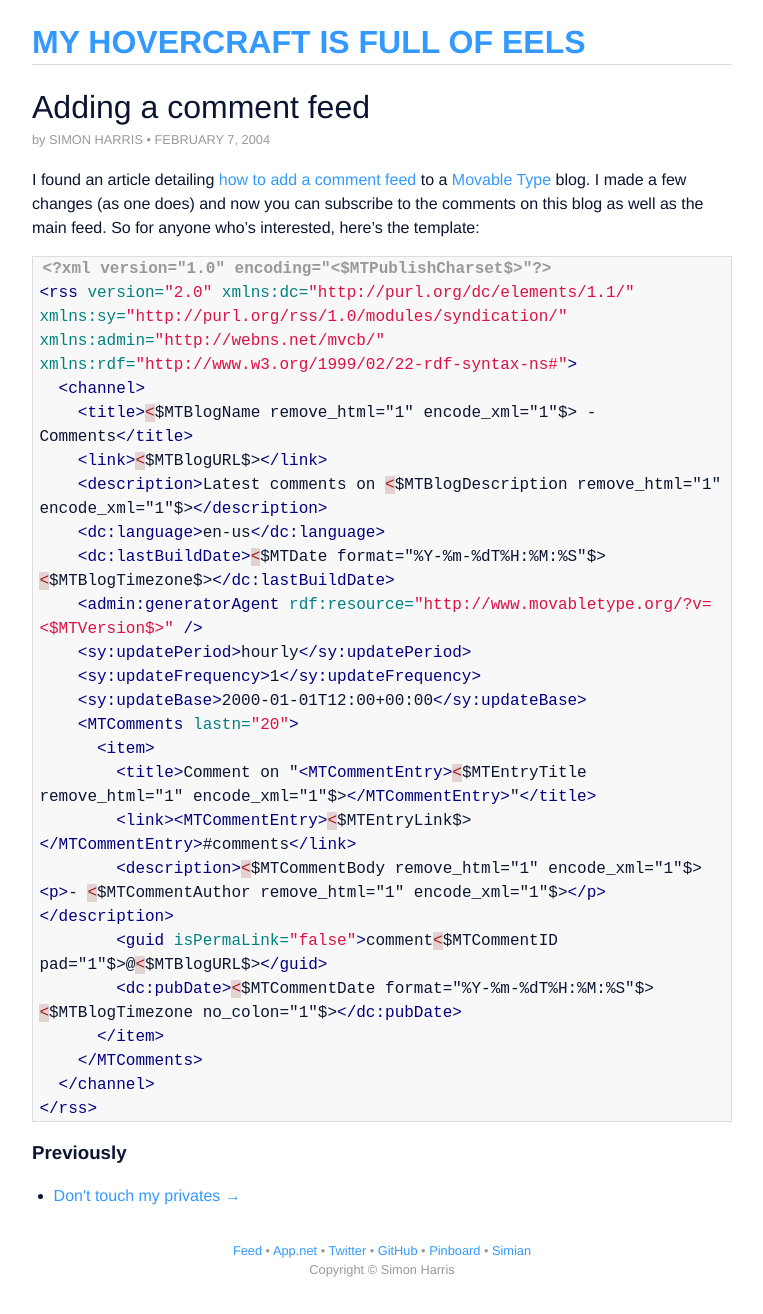
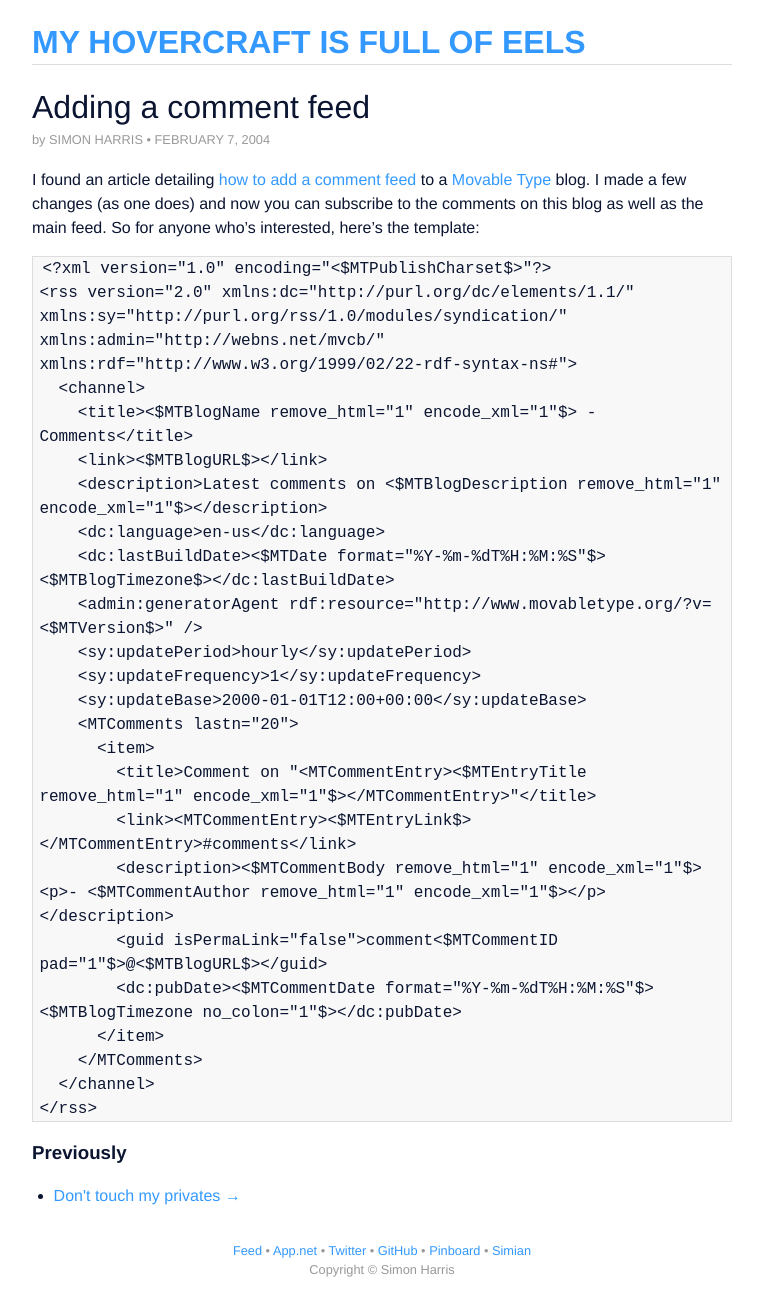
Before and after one commit to harukizaemon/harukizaemon.github.io, a Jekyll site: the page built from _posts/2004-02-07-adding-a-comment-feed.markdown, in a window 1280 px wide. Shown: the whole page, without its empty margins (258-1021 px from the left). Built offline with Jekyll 4.4.1, drawn with Linux system fonts in a browser that asks for light colours.

Commit message:
Fix highlighter config

```diff
--- a/_config.yml
+++ b/_config.yml
@@ -1,6 +1,6 @@
 name: My hovercraft is full of eels
 markdown: kramdown
-pygments: true
+highlighter: rogue
 permalink: /blog/:year/:month/:day/:title/
 timezone: Australia/Melbourne
 author: Simon Harris
```
